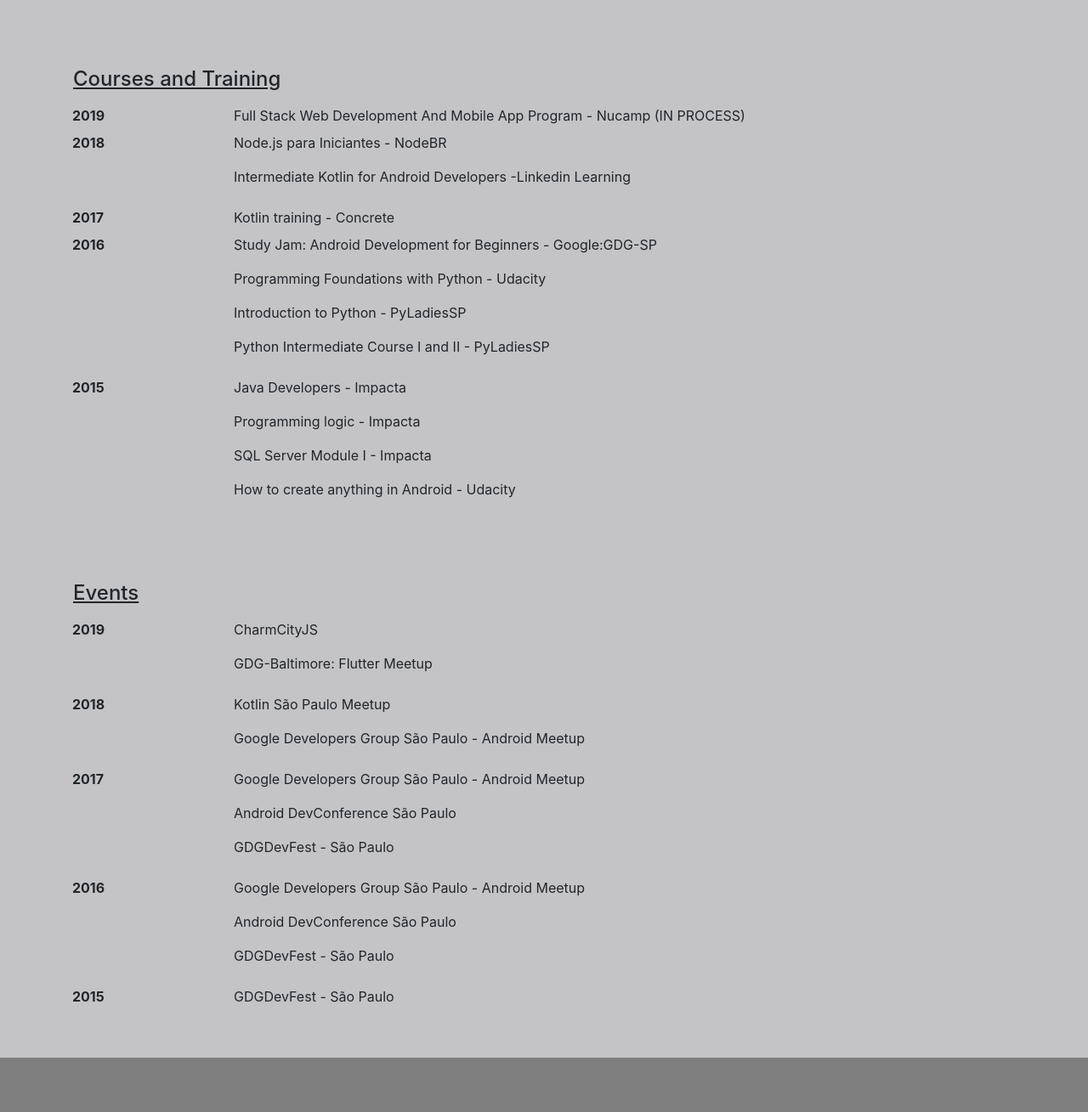
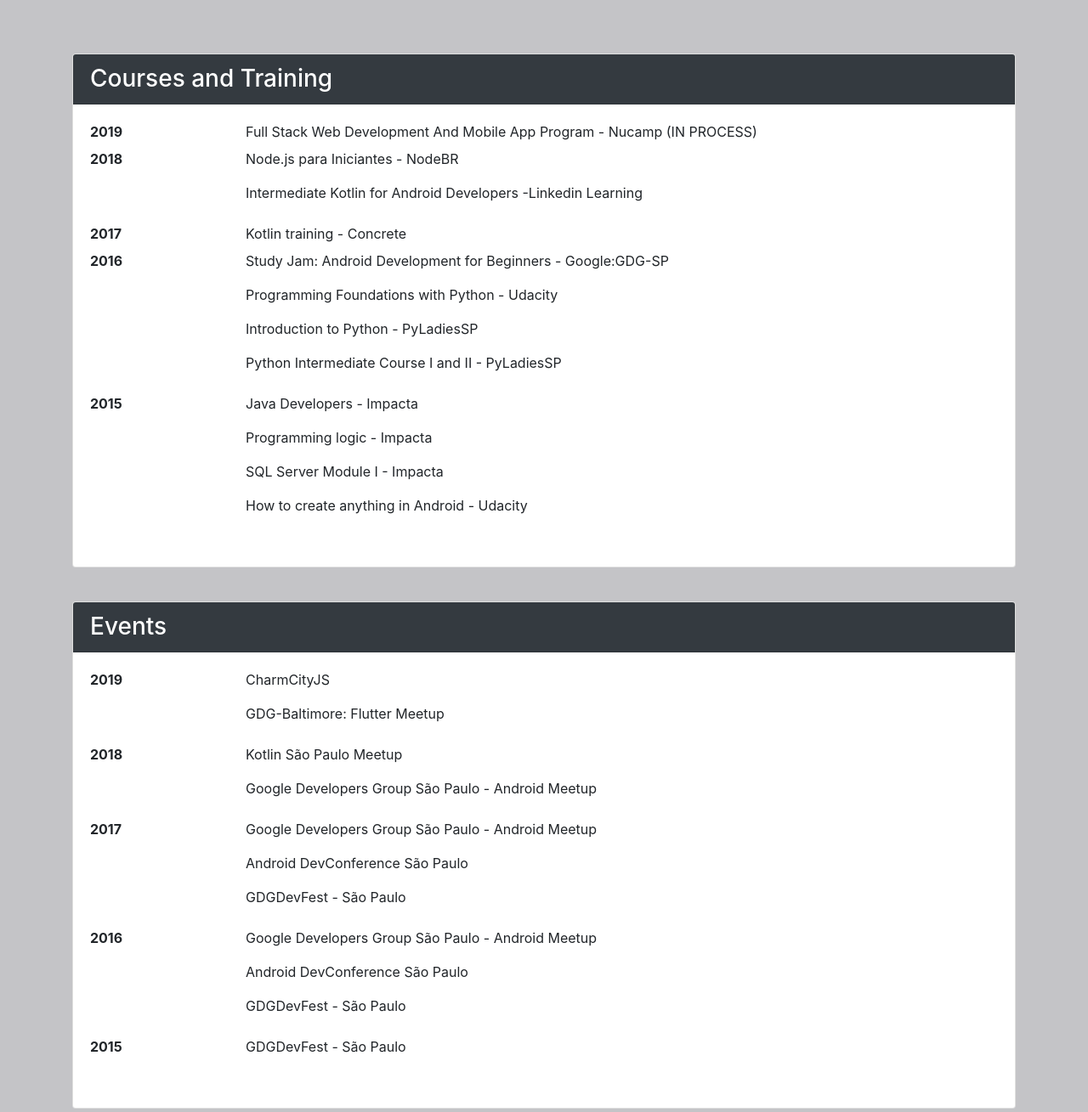
Before and after one commit to dsreliete/elirodrigues, a website: page index.html in a window 1280 px wide. Shown: the part 1920-3229 px from the top of the page at 85% size. Drawn offline with nearby package versions, Linux system fonts and the light colour scheme.

Commit message:
added card at education definition list

```diff
--- a/index.html
+++ b/index.html
@@ -120,8 +120,11 @@
                 </div>
             </div>
             <div class="row row-content">
-                <h4 class="m-3"><u>Courses and Training</u></h4>
-                <dl class="row mx-auto">
+                <div class="col">
+                    <div class="card">
+                        <h3 class="card-header bg-dark text-white">Courses and Training</h3>
+                        <div class="card-body">
+                            <dl class="row">
                                 <dt class="col-2">2019</dt>
                                 <dd class="col-10">Full Stack Web Development And Mobile App Program - Nucamp (IN PROCESS)</dd>
                                 <dt class="col-2">2018</dt>
@@ -147,9 +150,15 @@
                                 </dd>
                             </dl>
                         </div>
+                    </div>
+                </div>
+            </div>
             <div class="row row-content">
-                <h4 class="m-3"><u>Events</u></h4>
-                <dl class="row mx-auto">
+                <div class="col">
+                        <div class="card">
+                            <h3 class="card-header bg-dark text-white">Events</h3>
+                            <div class="card-body">
+                                <dl class="row">
                                     <dt class="col-2">2019</dt>
                                     <dd class="col-10">
                                         <p>CharmCityJS</p>
@@ -177,6 +186,9 @@
                                         <p>GDGDevFest - São Paulo</p>
                                     </dd>
                                 </dl>
+                            </div>
+                        </div>
+                </div>
             </div>
         </div>
     </section>
```
Lines whose indentation alone changed are shown as unchanged.
